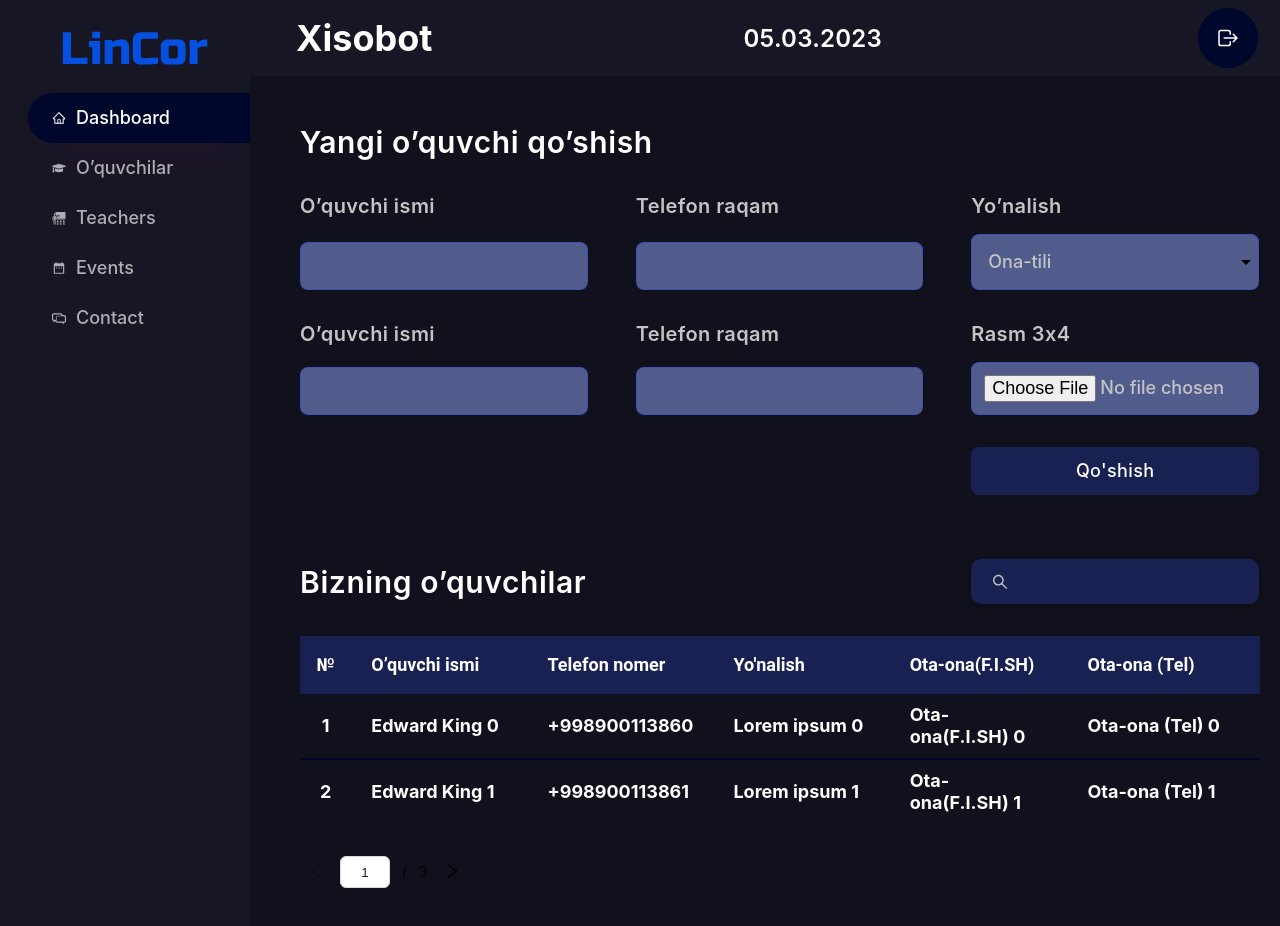
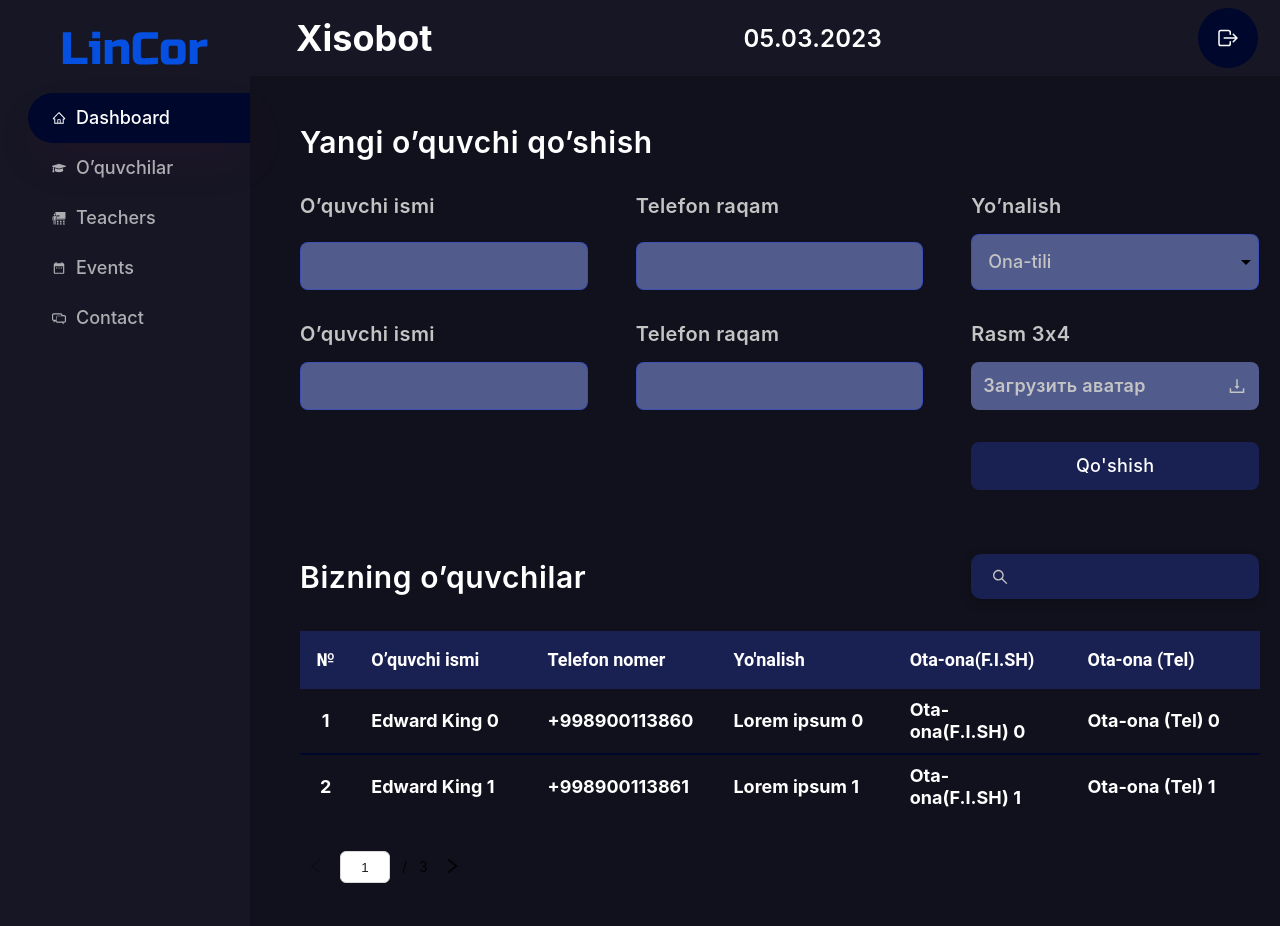
Before and after one commit to TukhtayevaRoziya/lincor, a React (Create React App) app: page /dashboard/students in a window 1280 px wide. Shown: the top 926 px of the page. Built offline with nearby package versions, Linux system fonts and the light colour scheme; no server answers.

Commit message:
students absolutly finished)

```diff
--- a/src/components/students/Students.jsx
+++ b/src/components/students/Students.jsx
@@ -1,11 +1,12 @@
 import React from "react";
+import {AiOutlineDownload} from 'react-icons/ai'
 import Contact from "../contact/Contact";
 import styles from "./Students.module.css";
 
 const Students = () => {
-  const onClick = ()=>{
-    alert('true')
-  }
+  const onClick = () => {
+    alert("true");
+  };
   return (
     <div className={styles.student}>
       <h1 className={styles.title}>Yangi o’quvchi qo’shish </h1>
@@ -35,12 +36,25 @@ const Students = () => {
           <input name="student_tel" type={"number"} />
         </div>
         <div>
-          <label id="student_route">Rasm 3x4</label>
-         <input type={'file'}/>
+          <h1 id="student_picture">Rasm 3x4</h1>
+          <label htmlFor="inp" className={styles.label}>
+            Загрузить аватар
+            <AiOutlineDownload/>
+          </label>
+          <input
+            id="inp"
+            type={"file"}
+            accept="image/*"
+            defaultValue={""}
+            size="60"
+            style={{
+              display: "none",
+            }}
+          />
         </div>
         <button onClick={onClick}>Qo'shish</button>
       </div>
-      <Contact/>
+      <Contact />
     </div>
   );
 };
--- a/src/components/students/Students.module.css
+++ b/src/components/students/Students.module.css
@@ -1,4 +1,4 @@
-.student{
+.student {
   margin-bottom: 2rem;
 }
 
@@ -27,7 +27,7 @@
   justify-content: space-between;
   align-items: flex-start;
 }
-
+.inp div h1,
 .inp div label {
   font-family: "Inter", sans-serif;
   font-style: normal;
@@ -35,13 +35,13 @@
   font-size: 20px;
   line-height: 24px;
   letter-spacing: 0.02em;
-  color: #C4C4C4;
+  color: #c4c4c4;
 }
 .inp div input,
 .inp div select {
   width: 100%;
   margin-top: 1rem;
-  background: #515C8D;
+  background: #515c8d;
   border: 1px solid rgba(47, 73, 209, 0.6);
   border-radius: 8px;
   font-family: "Inter", sans-serif;
@@ -49,7 +49,7 @@
   font-weight: 500;
   font-size: 18px;
   line-height: 22px;
-  color: #C4C4C4;
+  color: #c4c4c4;
   outline: none;
   margin-bottom: 2rem;
   padding: 12px;
@@ -83,20 +83,43 @@
   color: #ffffff;
   cursor: pointer;
 }
+
+.label {
+  background: #515c8d;
+  border-radius: 8px;
+  font-family: "Inter", sans-serif;
+  font-style: normal;
+  font-weight: 500;
+  font-size: 18px !important;
+  line-height: 22px;
+  color: #c4c4c4;
+  width: 100%;
+  padding: 12px;
+  margin-bottom: 2rem;
+  display: flex;
+  align-items: center;
+  justify-content: space-between;
+}
+.label svg{
+  font-size: 20px;
+}
 @media screen and (max-width: 991.9px) {
-  .inp{
+  .inp {
     margin-right: 54px;
   }
   .inp div,
-  .inp button{
+  .inp button {
     width: 32%;
   }
-
+  .inp div h1,
   .inp div label,
-  .inp button{
+  .inp button {
     font-size: 18px;
   }
-
+  .label{
+    font-size: 16px !important;
+  }
+  .label,
   .inp div input,
   .inp div select {
     margin-top: 0.5rem;
@@ -108,22 +131,22 @@
 }
 
 @media screen and (max-width: 600px) {
-  .inp{
+  .inp {
     margin-right: 0;
     margin-top: 1rem;
   }
-  .title{
+  .title {
     font-size: 18px;
     line-height: 40px;
   }
-  .inp{
+  .inp {
     justify-content: flex-start;
   }
   .inp div,
-  .inp button{
+  .inp button {
     width: calc(100% - 54px);
   }
-  .inp button{
+  .inp button {
     margin: 0 auto 2rem 0;
     padding: 8px 0;
   }
```
Also changed, not shown: src/components/sidebar/Sidebar.jsx (+11 -8 lines).
